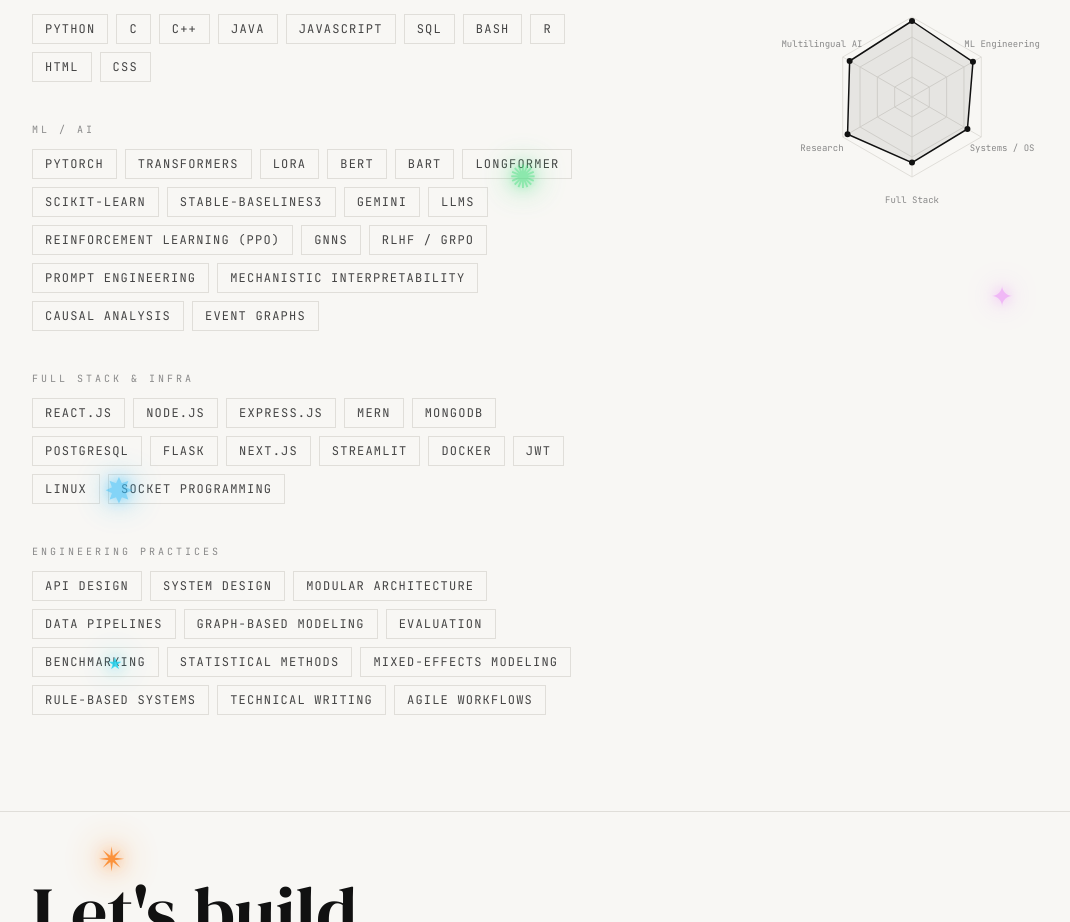
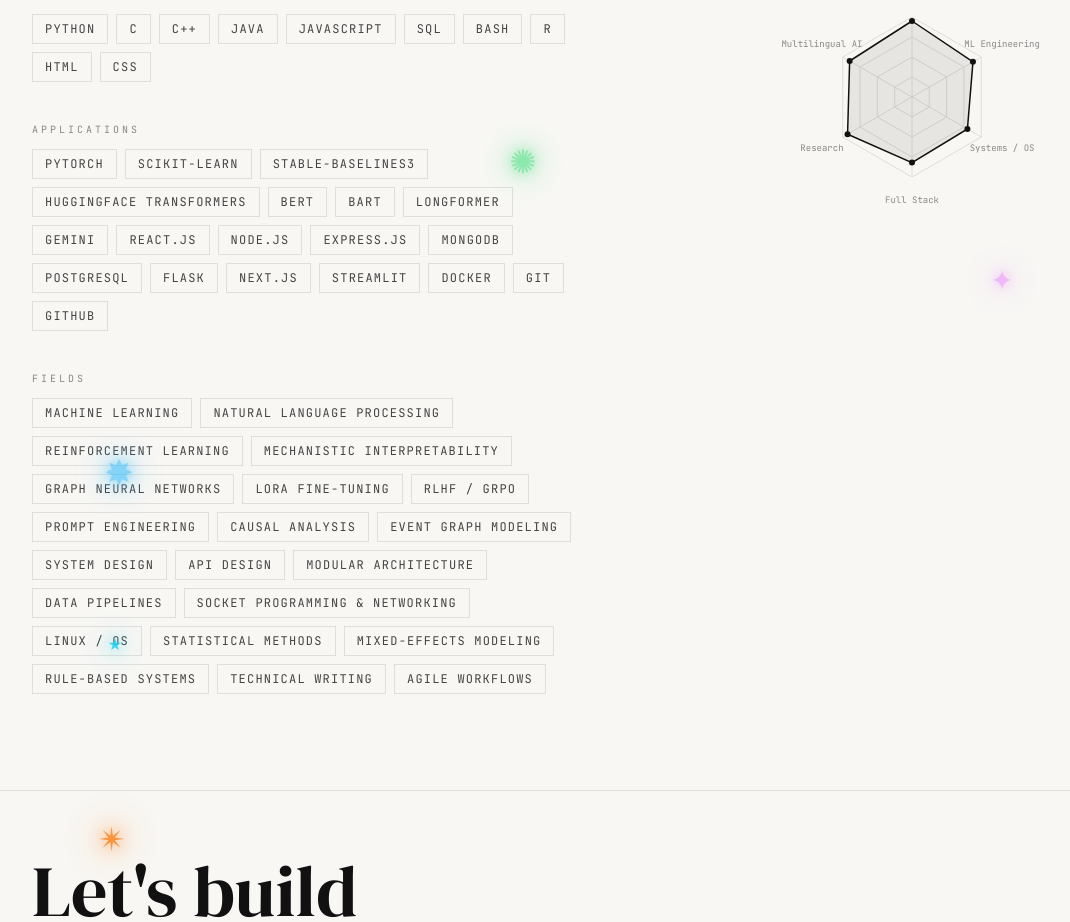
Before and after one commit to prajpenmetsa/portfolio-website, a Next.js app: page / in a window 1280 px wide. Shown: the part 2163-3085 px from the top of the page, without its empty margins (32-1102 px from the left). Built offline with nearby package versions, Linux system fonts and the light colour scheme.

Commit message:
fixed deployment bugs

```diff
--- a/app/components/Skills.tsx
+++ b/app/components/Skills.tsx
@@ -6,16 +6,12 @@ const categories = [
     items: ["Python", "C", "C++", "Java", "JavaScript", "SQL", "Bash", "R", "HTML", "CSS"],
   },
   {
-    label: "ML / AI",
-    items: ["PyTorch", "Transformers", "LoRA", "BERT", "BART", "Longformer", "scikit-learn", "Stable-Baselines3", "Gemini", "LLMs", "Reinforcement Learning (PPO)", "GNNs", "RLHF / GRPO", "Prompt Engineering", "Mechanistic Interpretability", "Causal Analysis", "Event Graphs"],
+    label: "Applications",
+    items: ["PyTorch", "scikit-learn", "Stable-Baselines3", "HuggingFace Transformers", "BERT", "BART", "Longformer", "Gemini", "React.js", "Node.js", "Express.js", "MongoDB", "PostgreSQL", "Flask", "Next.js", "Streamlit", "Docker", "Git", "GitHub"],
   },
   {
-    label: "Full Stack & Infra",
-    items: ["React.js", "Node.js", "Express.js", "MERN", "MongoDB", "PostgreSQL", "Flask", "Next.js", "Streamlit", "Docker", "JWT", "Linux", "Socket Programming"],
-  },
-  {
-    label: "Engineering Practices",
-    items: ["API Design", "System Design", "Modular Architecture", "Data Pipelines", "Graph-Based Modeling", "Evaluation", "Benchmarking", "Statistical Methods", "Mixed-Effects Modeling", "Rule-Based Systems", "Technical Writing", "Agile Workflows"],
+    label: "Fields",
+    items: ["Machine Learning", "Natural Language Processing", "Reinforcement Learning", "Mechanistic Interpretability", "Graph Neural Networks", "LoRA Fine-Tuning", "RLHF / GRPO", "Prompt Engineering", "Causal Analysis", "Event Graph Modeling", "System Design", "API Design", "Modular Architecture", "Data Pipelines", "Socket Programming & Networking", "Linux / OS", "Statistical Methods", "Mixed-Effects Modeling", "Rule-Based Systems", "Technical Writing", "Agile Workflows"],
   },
 ];
 
--- a/app/components/StardustCounter.tsx
+++ b/app/components/StardustCounter.tsx
@@ -1,4 +1,5 @@
 "use client";
+import { useEffect, useState } from "react";
 import { useStardust } from "./StardustContext";
 
 const MILESTONE_LABELS = ["shooting star", "cosmic mode", "stardust mastery"];
@@ -9,23 +10,32 @@ export default function StardustCounter() {
   const milestone = count >= 15 ? 2 : count >= 10 ? 1 : count >= 5 ? 0 : -1;
   const uncollected = particles.filter((p) => !p.collected).length;
 
+  const [celebrating, setCelebrating] = useState<number | null>(null);
+
+  useEffect(() => {
+    if (milestone < 0) return;
+    setCelebrating(milestone);
+    const timeout = setTimeout(() => setCelebrating(null), 3000);
+    return () => clearTimeout(timeout);
+  }, [milestone]);
+
   return (
     <div
       className="fixed z-50 flex flex-col items-center gap-1.5"
       style={{ bottom: 24, left: "50%", transform: "translateX(-50%)" }}
     >
-      {milestone >= 0 && (
+      {celebrating !== null && (
         <span
           className="font-mono uppercase"
           style={{
             fontSize: 8,
             letterSpacing: "0.25em",
-            color: MILESTONE_COLORS[milestone],
-            filter: `drop-shadow(0 0 6px ${MILESTONE_COLORS[milestone]})`,
+            color: MILESTONE_COLORS[celebrating],
+            filter: `drop-shadow(0 0 6px ${MILESTONE_COLORS[celebrating]})`,
             animation: "stardust-pulse 2s ease-in-out infinite",
           }}
         >
-          {MILESTONE_LABELS[milestone]} unlocked
+          {MILESTONE_LABELS[celebrating]} unlocked
         </span>
       )}
 
@@ -54,7 +64,7 @@ export default function StardustCounter() {
                         transition: "all 0.4s",
                         color: filled ? groupColor : "rgba(255,255,255,0.15)",
                         filter: filled ? `drop-shadow(0 0 5px ${groupColor})` : "none",
-                        animation: filled && count >= (group + 1) * 5
+                        animation: celebrating === group
                           ? "stardust-pulse 1.5s ease-in-out infinite"
                           : "none",
                         animationDelay: `${i * 0.12}s`,
```
